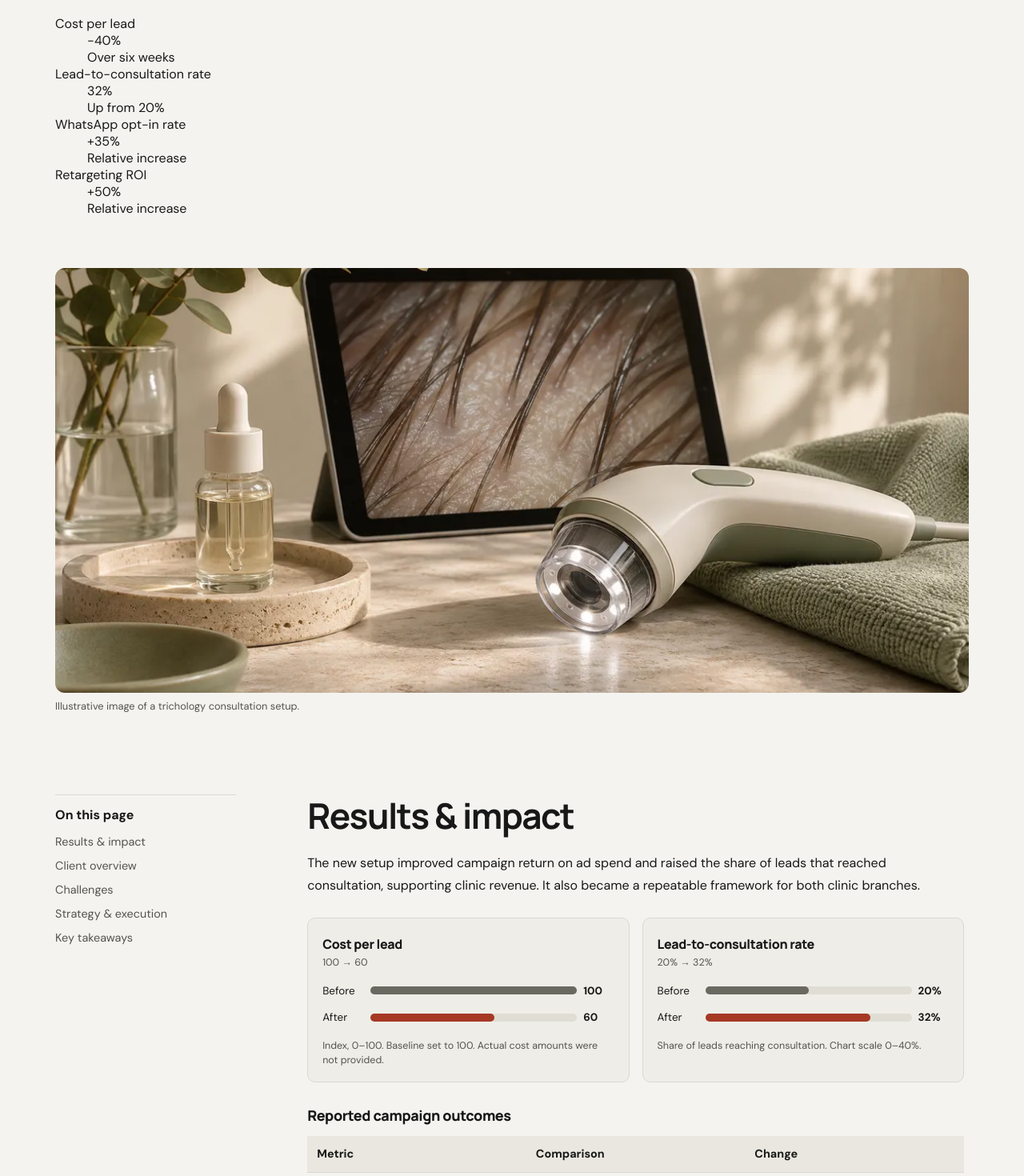
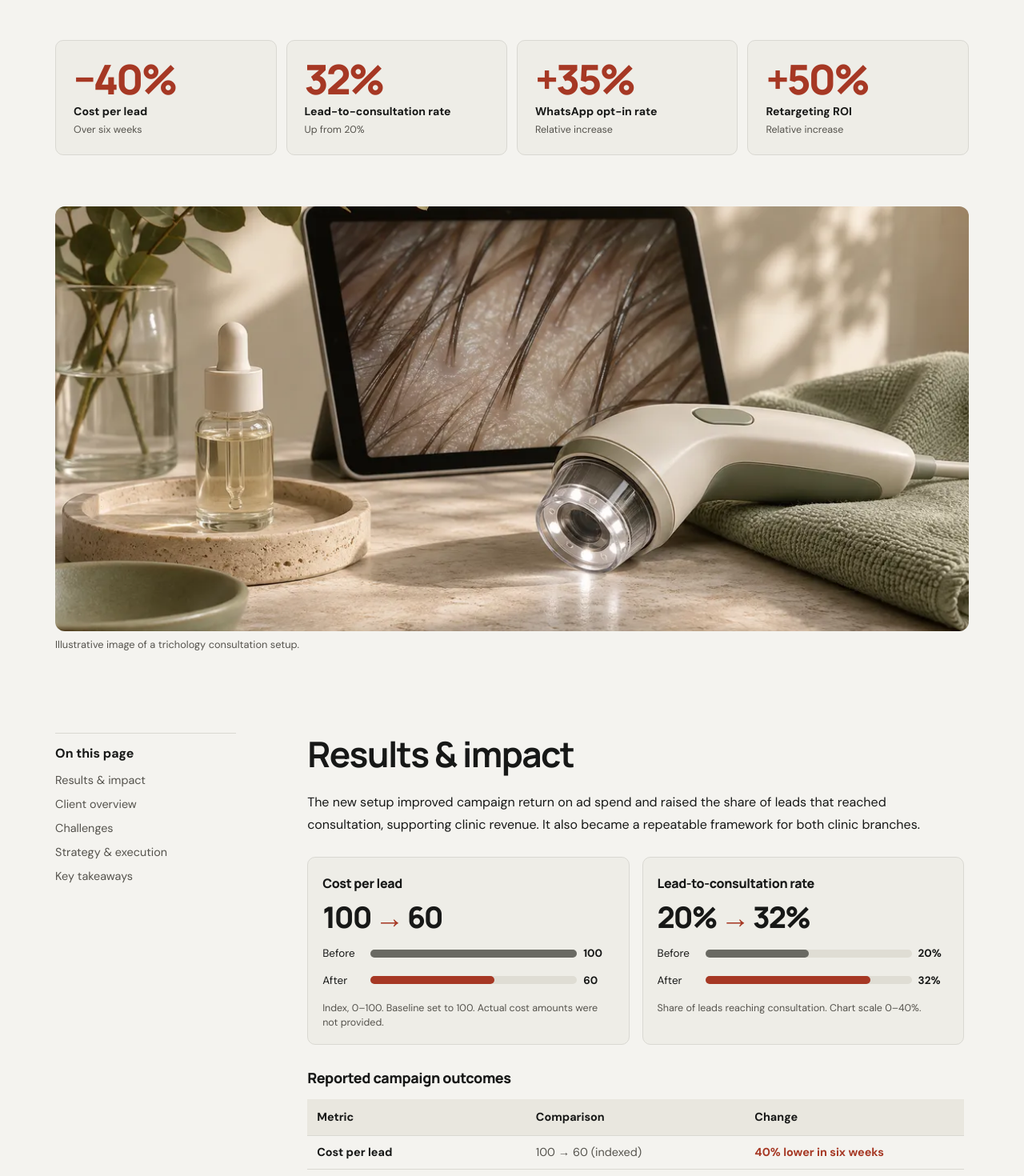
Before and after one commit to hhishamilyas/portfolio, a Next.js app: page /work/dtricho-healthcare-growth in a window 1280 px wide. Shown: the part 520-1990 px from the top of the page at 80% size. Built offline with nearby package versions, Linux system fonts and the light colour scheme.

Commit message:
Style the scorecard, chart values and funnel

```diff
--- a/app/work/dtricho-healthcare-growth/dtricho.module.css
+++ b/app/work/dtricho-healthcare-growth/dtricho.module.css
@@ -48,3 +48,61 @@
   .summaryTable { font-size: .8rem; }
   .summaryTable :is(th, td) { padding: 8px 6px; }
 }
+
+.scorecard {
+  display: grid;
+  grid-template-columns: repeat(4, minmax(0, 1fr));
+  gap: 12px;
+  margin: clamp(28px, 5vw, 52px) 0 0;
+}
+
+.scorecard > div {
+  display: flex;
+  flex-direction: column;
+  gap: 6px;
+  min-width: 0;
+  padding: clamp(12px, 2vw, 22px);
+  border: 1px solid var(--line);
+  border-radius: 10px;
+  background: #eeede7;
+}
+
+.scorecard dt { font-size: .88rem; font-weight: 800; }
+.scorecard dd { margin: 0; }
+.scorecard dd:not(.metricDetail) {
+  order: -1;
+  color: var(--case-accent);
+  font: 800 clamp(1.8rem, 4vw, 3.3rem)/1 Manrope, sans-serif;
+  letter-spacing: -.06em;
+}
+.metricDetail { color: var(--case-muted); font-size: .78rem; line-height: 1.35; }
+
+.chart .comparison {
+  margin-top: 8px;
+  color: var(--ink);
+  font: 800 clamp(1.45rem, 3.1vw, 2.3rem)/1.1 Manrope, sans-serif;
+  letter-spacing: -.055em;
+}
+.comparison span { color: var(--case-accent); }
+.barRow dd strong { font-variant-numeric: tabular-nums; }
+.summaryTable .change { color: var(--case-accent); font-weight: 800; }
+
+.journey {
+  display: flex;
+  flex-wrap: wrap;
+  align-items: center;
+  gap: 8px 16px;
+  margin: 24px 0;
+  padding: 13px 16px;
+  border: 1px solid var(--line);
+  border-radius: 8px;
+  background: #eeede7;
+  list-style: none;
+}
+.journey li { display: inline-flex; align-items: center; gap: 16px; font-size: .82rem; font-weight: 800; }
+.journey li + li { margin: 0; }
+.journey li + li::before { content: '→' / ''; color: var(--case-accent); }
+
+@media (max-width: 700px) {
+  .scorecard { grid-template-columns: repeat(2, minmax(0, 1fr)); }
+}
```
